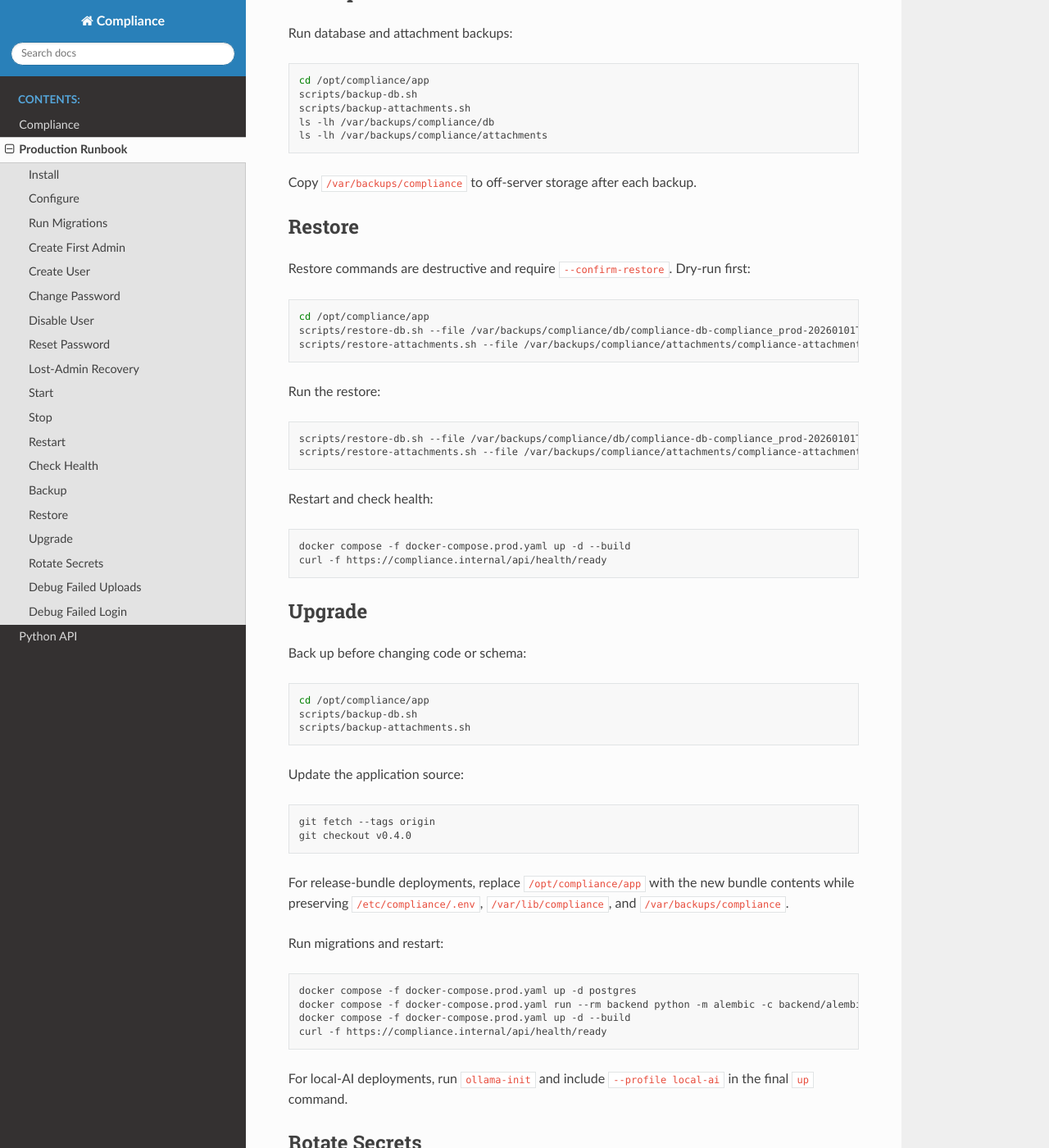
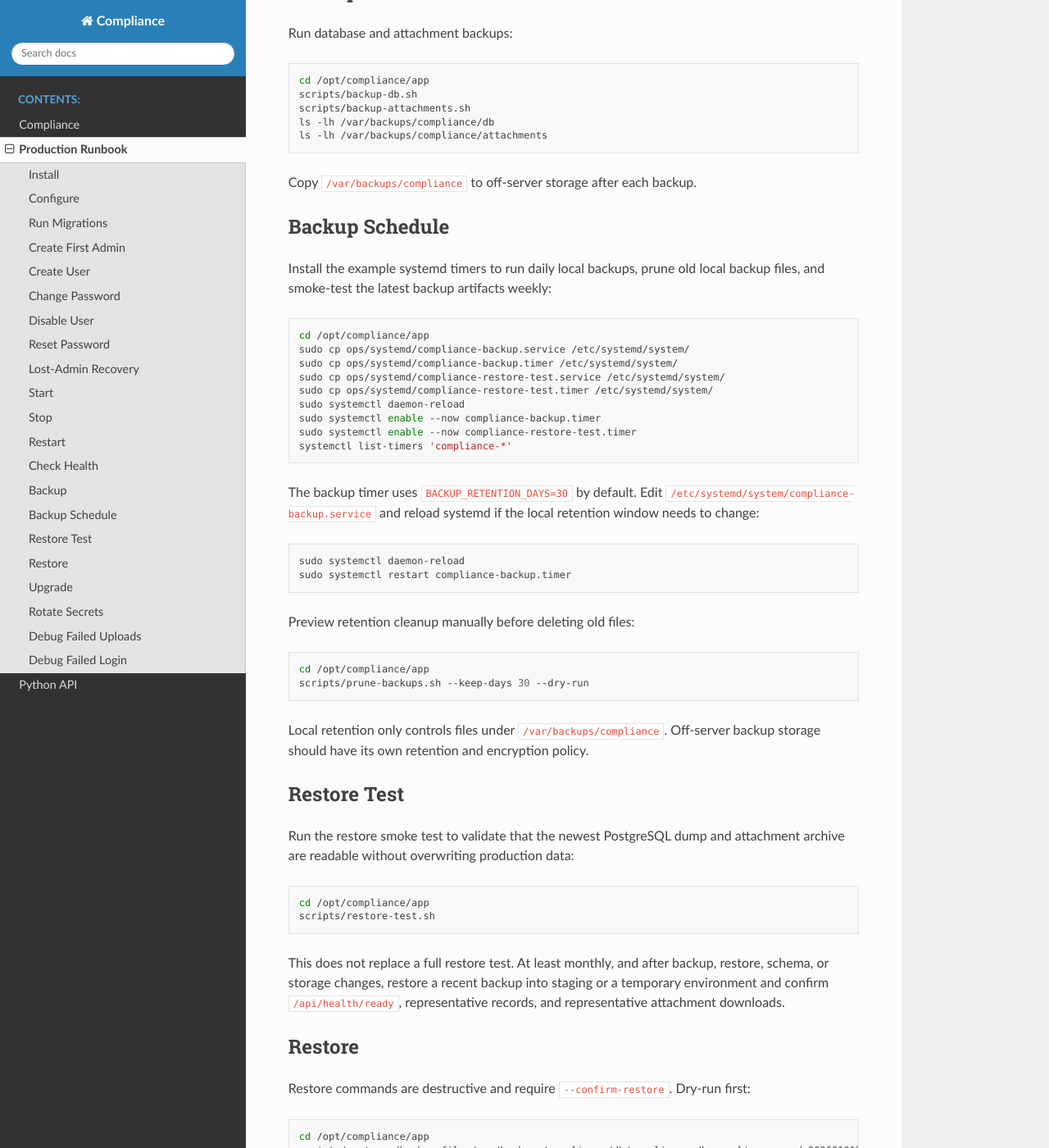
Before and after one commit to elliottbache/compliance, a Sphinx documentation site: the page built from docs/production-runbook.md, in a window 1280 px wide and 1400 px high, scrolled down 6007 px. Shown: the whole window at 82% size. Built offline with Sphinx 7.4.7 and the Read the Docs theme 3.1.0, drawn with Linux system fonts in a browser that asks for light colours.

Commit message:
chore(ops): add backup scheduling and restore smoke tests
  Add scripts to prune old local backups and validate the latest database and attachment backup artifacts.

  Add systemd service and timer examples for daily backups, retention cleanup, and weekly restore smoke tests.

  Document the production backup schedule, retention policy, and restore-test workflow in the README and production runbook.

````diff
--- a/docs/production-runbook.md
+++ b/docs/production-runbook.md
@@ -314,6 +314,57 @@ ls -lh /var/backups/compliance/attachments
 
 Copy `/var/backups/compliance` to off-server storage after each backup.
 
+## Backup Schedule
+
+Install the example systemd timers to run daily local backups, prune old local
+backup files, and smoke-test the latest backup artifacts weekly:
+
+```bash
+cd /opt/compliance/app
+sudo cp ops/systemd/compliance-backup.service /etc/systemd/system/
+sudo cp ops/systemd/compliance-backup.timer /etc/systemd/system/
+sudo cp ops/systemd/compliance-restore-test.service /etc/systemd/system/
+sudo cp ops/systemd/compliance-restore-test.timer /etc/systemd/system/
+sudo systemctl daemon-reload
+sudo systemctl enable --now compliance-backup.timer
+sudo systemctl enable --now compliance-restore-test.timer
+systemctl list-timers 'compliance-*'
+```
+
+The backup timer uses `BACKUP_RETENTION_DAYS=30` by default. Edit
+`/etc/systemd/system/compliance-backup.service` and reload systemd if the local
+retention window needs to change:
+
+```bash
+sudo systemctl daemon-reload
+sudo systemctl restart compliance-backup.timer
+```
+
+Preview retention cleanup manually before deleting old files:
+
+```bash
+cd /opt/compliance/app
+scripts/prune-backups.sh --keep-days 30 --dry-run
+```
+
+Local retention only controls files under `/var/backups/compliance`. Off-server
+backup storage should have its own retention and encryption policy.
+
+## Restore Test
+
+Run the restore smoke test to validate that the newest PostgreSQL dump and
+attachment archive are readable without overwriting production data:
+
+```bash
+cd /opt/compliance/app
+scripts/restore-test.sh
+```
+
+This does not replace a full restore test. At least monthly, and after backup,
+restore, schema, or storage changes, restore a recent backup into staging or a
+temporary environment and confirm `/api/health/ready`, representative records,
+and representative attachment downloads.
+
 ## Restore
 
 Restore commands are destructive and require `--confirm-restore`. Dry-run first:
````
Also changed, not shown: README.md (+40 -2 lines), ops/systemd/README.md (added), 6 other files.
